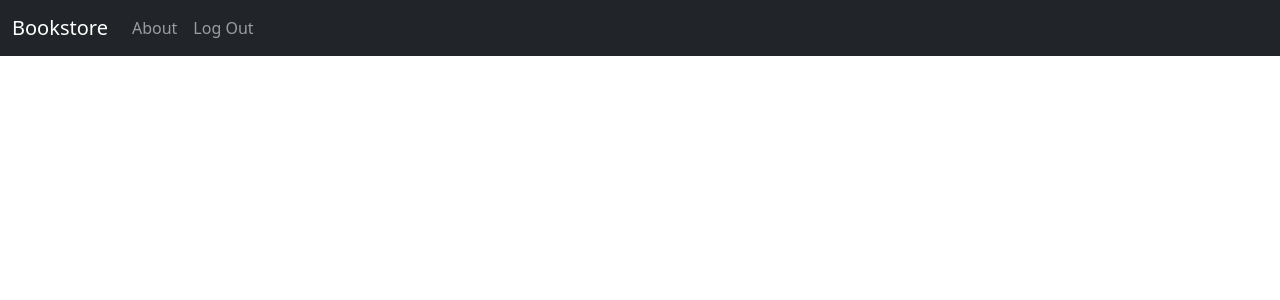
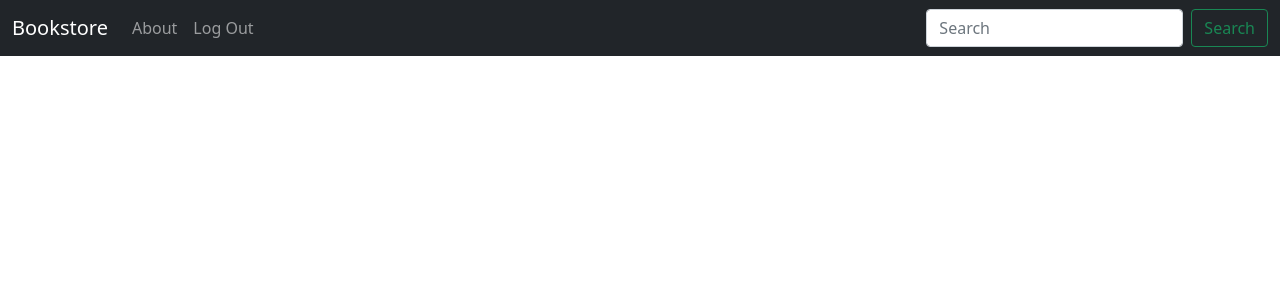
Before and after one commit to DoniuDonek/Bookstore, a Django app: page /books/ in a window 1280 px wide. Shown: the top 300 px of the page. Run offline with Django 4.2, Linux system fonts and the light colour scheme; the visitor is signed in with stand-in values (Sample User, id 1); data that the repository does not hold is empty; parts of the project's set-up code (start-up, migrations or seed data) failed here and were passed over.

Commit message:
searching & toolbar

```diff
--- a/books/urls.py
+++ b/books/urls.py
@@ -1,7 +1,8 @@
 from django.urls import path
-from .views import BookListView, BookDetailView
+from .views import BookListView, BookDetailView, SearchResultsListView
 
 urlpatterns = [
     path('', BookListView.as_view(), name = 'book_list'),
     path('<uuid:pk>/', BookDetailView.as_view(), name = 'book_detail'),
+    path('search', SearchResultsListView.as_view(), name = 'search_results')
 ]
--- a/books/views.py
+++ b/books/views.py
@@ -1,5 +1,6 @@
 from django.contrib.auth.mixins import LoginRequiredMixin, PermissionRequiredMixin
 from django.views.generic import ListView, DetailView
+from django.db.models import Q
 
 from .models import Book
 
@@ -15,3 +16,17 @@ class BookDetailView(LoginRequiredMixin, PermissionRequiredMixin, DetailView):
     template_name = 'books/book_detail.html'
     login_url = 'account_login'
     permission_required = "books.special_status"
+
+class SearchResultsListView(ListView):
+    model = Book
+    context_object_name = 'book_list'
+    template_name = 'books/search_results.html'
+    # queryset = Book.objects.filter(title__icontains="portier")
+
+    # def get_queryset(self):              -----------------> hardcoded, do zmiany na queryset
+    #     return Book.objects.filter(Q(title__icontains="portier") | Q(title__icontains="gra"))
+    def get_queryset(self): # new
+        query = self.request.GET.get("q")
+        return Book.objects.filter(
+            Q(title__icontains=query) | Q(author__icontains=query)
+        )
--- a/templates/base.html
+++ b/templates/base.html
@@ -35,6 +35,11 @@
                     </li>
                     {% endif %}
                 </ul>
+                <form class="d-flex" action="{% url 'search_results' %}" method="get">
+                    <input class="form-control me-2" type="search" name="q" placeholder="Search" aria-\
+                    label="Search" >
+                    <button class="btn btn-outline-success" type="submit">Search</button>
+                </form>
             </div>
         </div>
     </nav>
```
Also changed, not shown: templates/books/search_results.html (added, +14 -0 lines).
